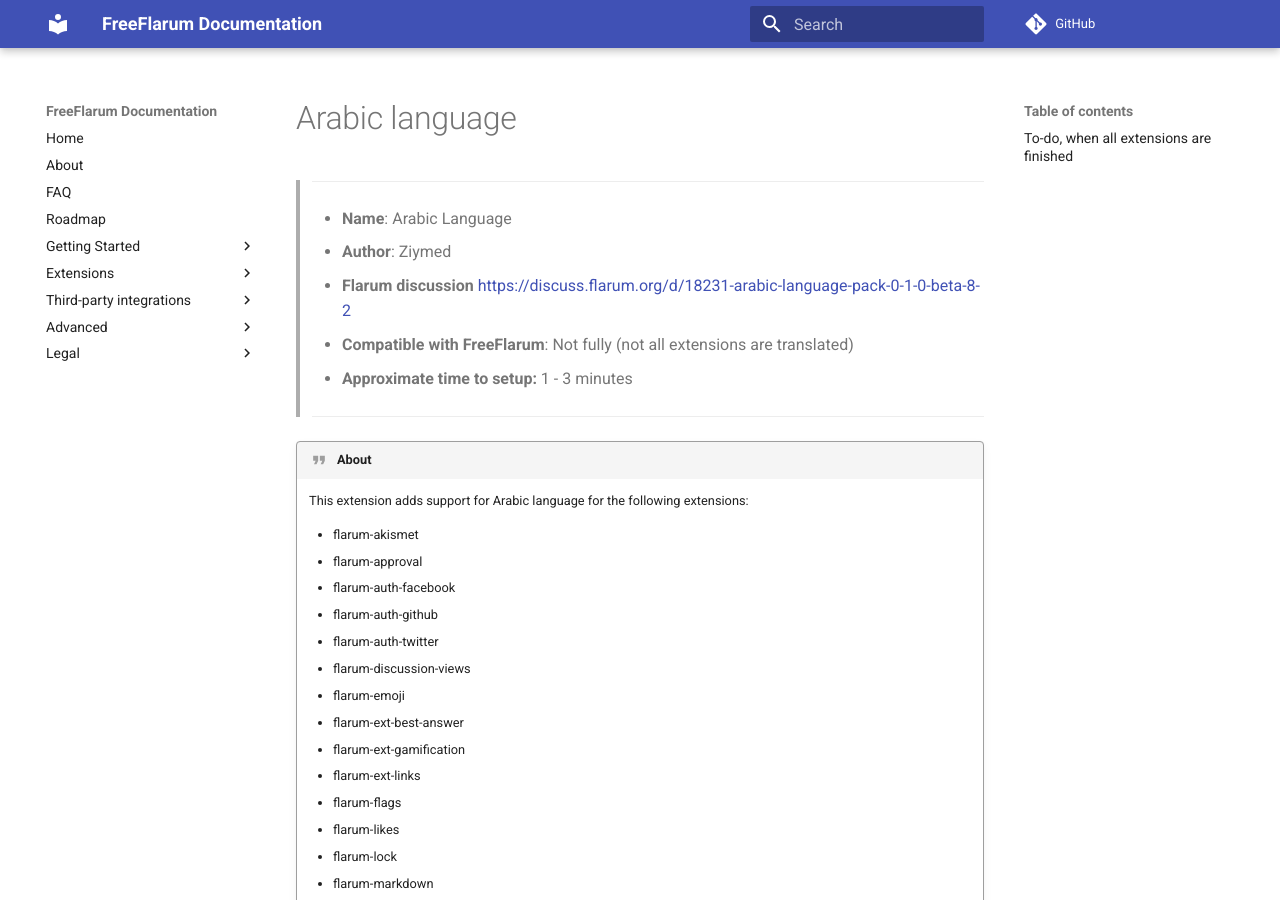
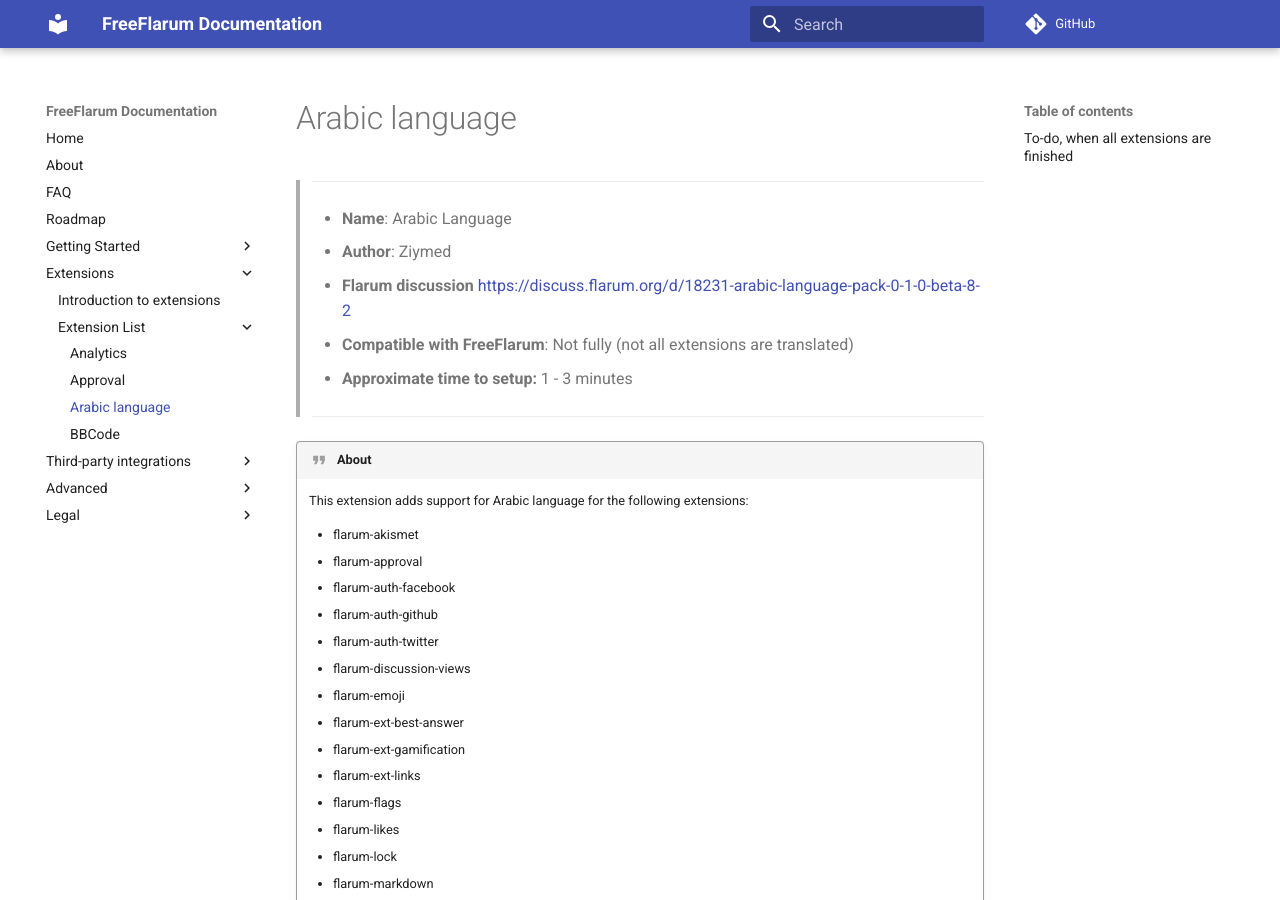
Before and after one commit to FreeFlarum/freeflarum.com, an MkDocs documentation site: the page built from docs/howto/extensions/arabic-language.md, in a window 1280 px wide and 900 px high. Built offline with MkDocs 1.6.1 and Material for MkDocs 9.7.7, drawn with Linux system fonts in a browser that asks for light colours; comment, search, counter and statistics services are not loaded.

Commit message:
Update mkdocs.yml

```diff
--- a/mkdocs.yml
+++ b/mkdocs.yml
@@ -18,6 +18,7 @@
     - howto/private-forum.md
   - Extensions:
     - howto/extensions/about-extensions.md
+    - Extension List:
         - howto/extensions/analytics.md
         - howto/extensions/approval.md
         - howto/extensions/arabic-language.md
```
